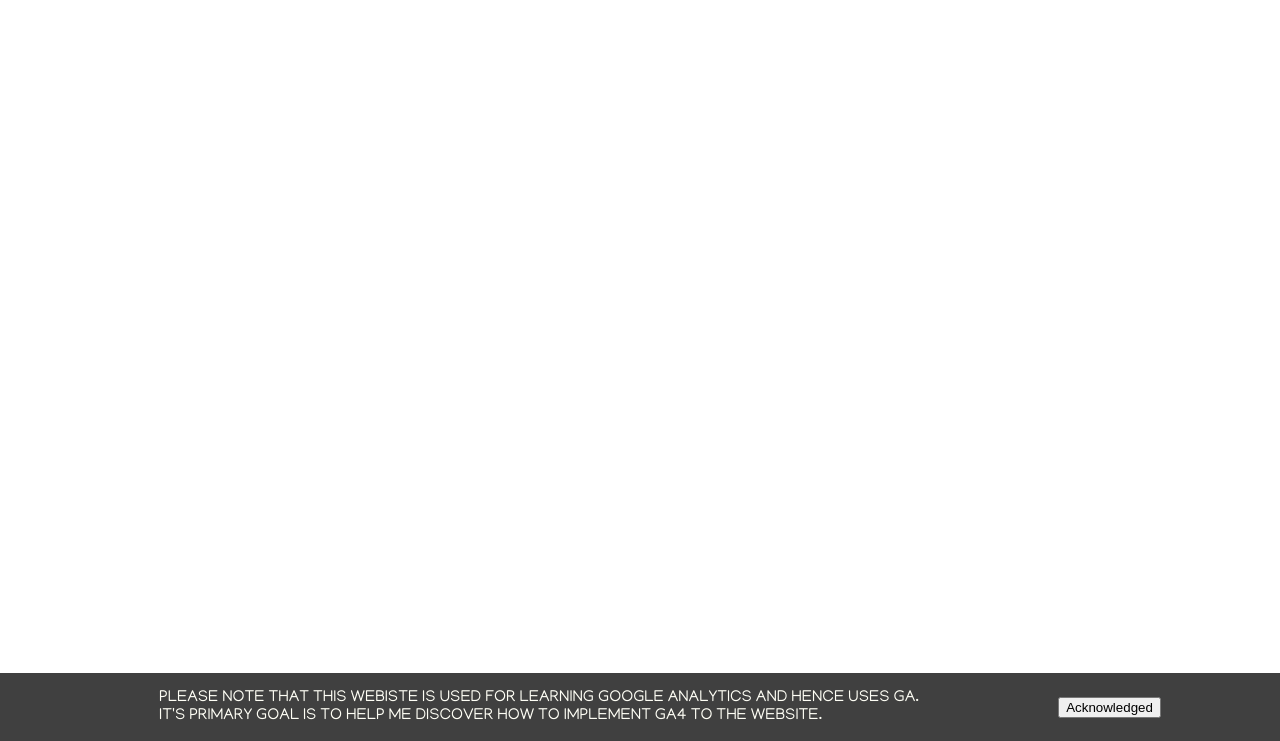
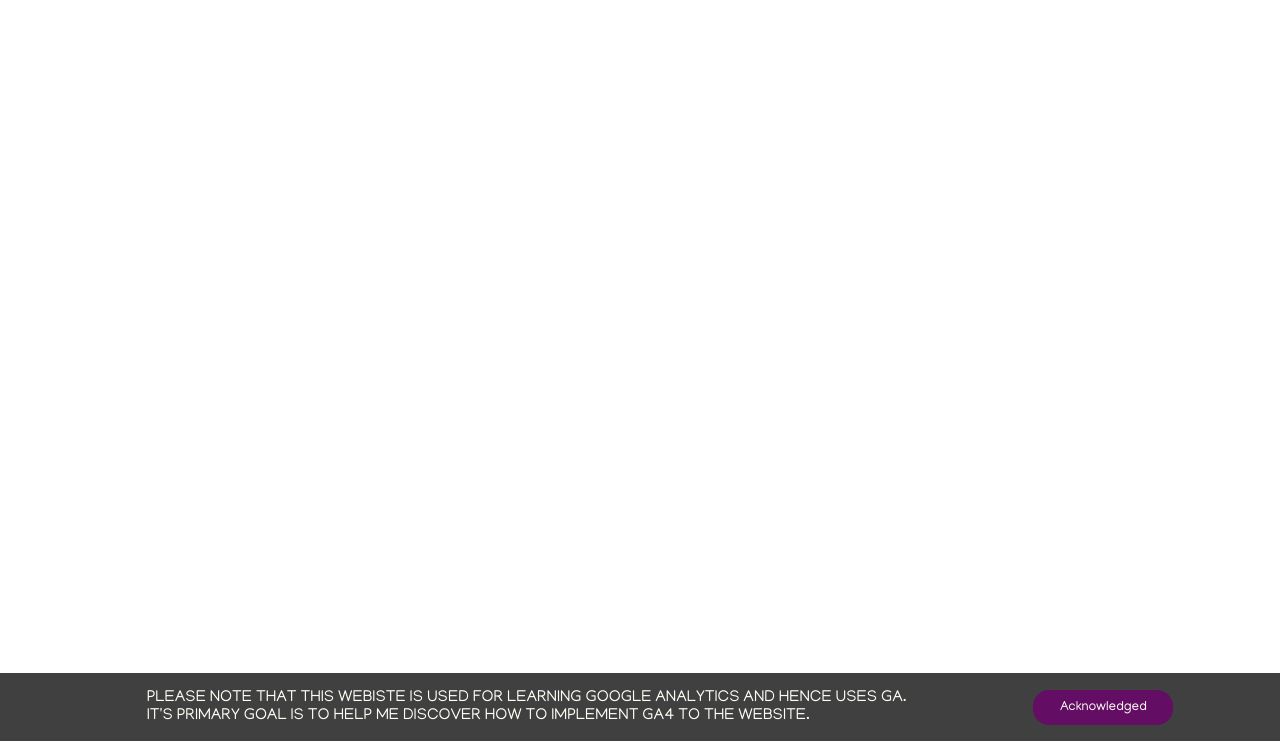
Before and after one commit to LillyWonka/LillyWonka.github.io, a plain HTML site: page index.html in a window 1280 px wide. Shown: the part 59-800 px from the top of the page. Drawn offline with Linux system fonts and the light colour scheme; a web font is replaced by a local one.

Commit message:
Update style.css

```diff
--- a/css/style.css
+++ b/css/style.css
@@ -5,13 +5,11 @@
 }
 
 /*-------GENERAL STYLES FROM THE UI KIT-----------*/
-.button__primary {
+.button__secondary {
   background-color: #630D64;
   color: #FFFFF6;
   font-family: 'Manjari', sans-serif;
   padding: 0.75em 2em;
   border-radius: 16px;
   border: none;
-
-
 }
```
